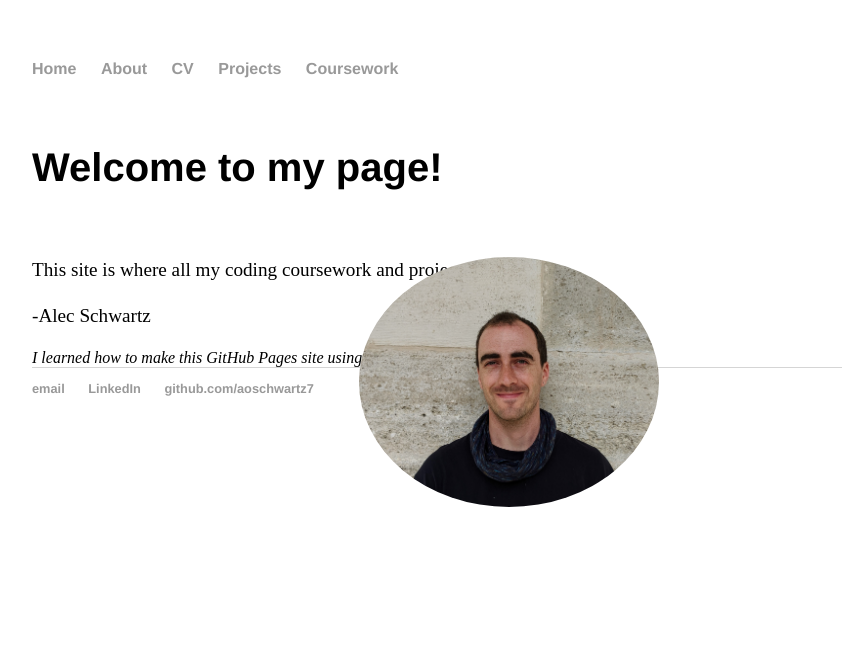
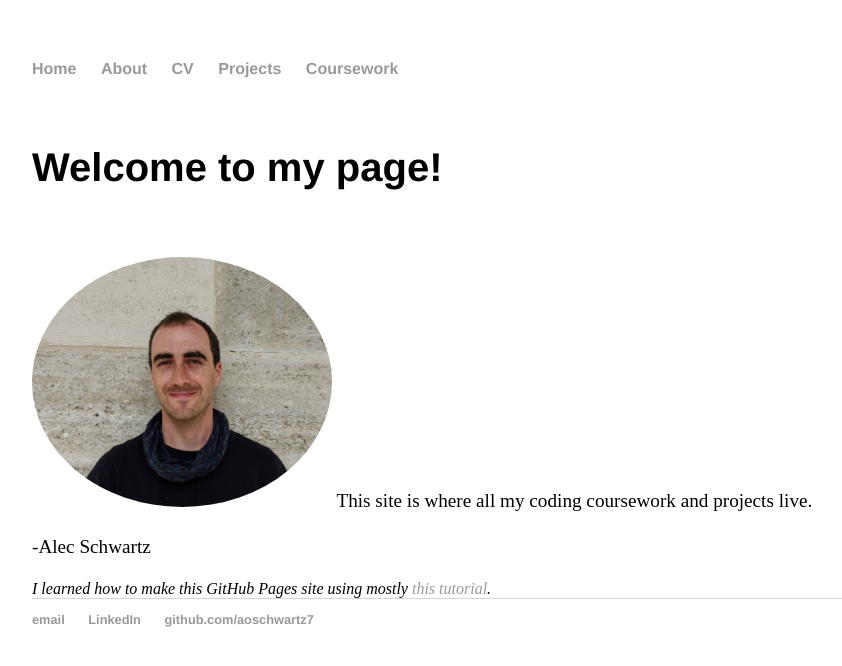
Before and after one commit to aoschwartz7/aoschwartz7.github.io, a Jekyll site: the page built from index.html, in a window 1280 px wide. Shown: the top 666 px of the page, without its empty margins (160-1002 px from the left). Built offline with Jekyll 4.4.1, drawn with Linux system fonts in a browser that asks for light colours.

Commit message:
formatting

```diff
--- a/index.html
+++ b/index.html
@@ -4,9 +4,9 @@
 ---
 <h5>Welcome to my page!</h5>
 
-<img src="portrait.jpg" alt="me" style="float:right;position:relative;right:30%;width:300px;height:250px;border-radius: 50%;">
 
 <p>
+<img src="portrait.jpg" alt="me" style="width:300px;height:250px;border-radius: 50%;">
 This site is where all my coding coursework and projects live.
 </p>
 
```
